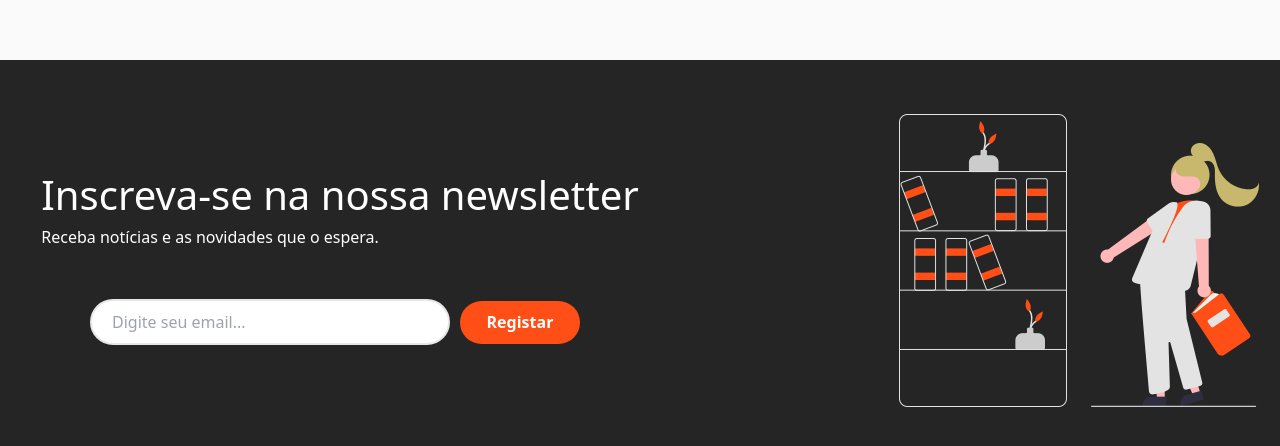
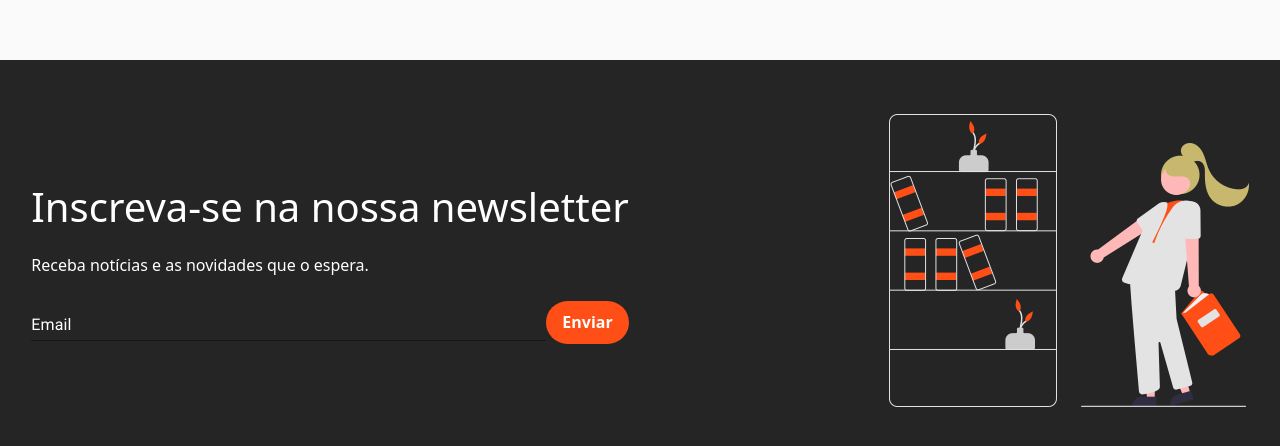
Before and after one commit to JonathanHFA1/Decode-PAP, a React (Create React App) app in the folder frontend/: page /post/1 in a window 1280 px wide. Shown: the part 804-1250 px from the top of the page. Built offline with nearby package versions, Linux system fonts and the light colour scheme; no server answers.

Commit message:
email compra e newsletter

```diff
--- a/frontend/package.json
+++ b/frontend/package.json
@@ -3,6 +3,7 @@
   "version": "0.1.0",
   "private": true,
   "dependencies": {
+    "@emailjs/browser": "^3.11.0",
     "@emotion/react": "^11.11.1",
     "@emotion/styled": "^11.11.0",
     "@mui/icons-material": "^5.11.16",
@@ -13,6 +14,7 @@
     "@testing-library/react": "^13.4.0",
     "@testing-library/user-event": "^13.5.0",
     "axios": "^1.1.3",
+    "emailjs-com": "^3.2.0",
     "firebase": "^9.0.0",
     "formik": "^2.4.2",
     "moment": "^2.29.4",
--- a/frontend/src/components/BookCard.jsx
+++ b/frontend/src/components/BookCard.jsx
@@ -1,4 +1,4 @@
-import * as React from 'react';
+import React, { useRef } from 'react';
 import Card from '@mui/material/Card';
 import CardHeader from '@mui/material/CardHeader';
 import CardMedia from '@mui/material/CardMedia';
@@ -14,16 +14,50 @@ import { Link } from 'react-router-dom';
 import { Box } from '@mui/system';
 import axios from 'axios';
 import { toast } from 'react-toastify';
-import { useState } from 'react';
+import { useState, useEffect } from 'react';
 import Loader from './Loader';
+import TextField from '@mui/material/TextField';
+import emailjs from '@emailjs/browser';
+import Snackbar from '@mui/material/Snackbar';
+
 
 //modal
-
 const PostCard = ({ id, title, subheader, image, content, comments, likes, showPosts, likesId }) => {
+  const [randomNumber, setRandomNumber] = useState(0);
   const [openModal, setOpenModal] = useState(false);
-
   const { userInfo } = useSelector((state) => state.signIn);
   const [loading, setLoading] = useState(false);
+  const [openSnackbar, setOpenSnackbar] = useState(false);
+
+
+  //confirmar envio
+  const handleCloseSnackbar = () => {
+    setOpenSnackbar(false);
+  };
+
+  //preco
+  useEffect(() => {
+    const newRandomNumber = Math.floor(Math.random() * 40);
+    setRandomNumber(newRandomNumber);
+  }, []);
+
+  //enviar email
+  const form = useRef();
+
+  const sendEmail = (e) => {
+    e.preventDefault();
+
+    emailjs.sendForm('service_9f97tto', 'template_4c4wcyk', form.current, 'hWhQE814mtmVHSrl3').then(
+      (result) => {
+        console.log(result.text);
+      },
+      (error) => {
+        console.log(error.text);
+      }
+    );
+    setOpenSnackbar(true);
+
+  };
 
   //add like
   const addLike = async () => {
@@ -70,8 +104,8 @@ const PostCard = ({ id, title, subheader, image, content, comments, likes, showP
         </CardContent>
         <CardActions disableSpacing>
           <div className="flex gap-[6rem]">
-          <Box >
-         <div className='flex items-center justify-center'>
+            <Box>
+              <div className="flex items-center justify-center">
                 {loading ? (
                   <Loader />
                 ) : likesId.includes(userInfo && userInfo.id) ? (
@@ -83,7 +117,7 @@ const PostCard = ({ id, title, subheader, image, content, comments, likes, showP
                     <FavoriteBorderIcon sx={{ color: 'red' }} />
                   </IconButton>
                 )}
-            <p className='text-white '> {likes} Like(s)</p>
+                <p className="text-white "> {likes} Like(s)</p>
               </div>
             </Box>
             <div>
@@ -92,21 +126,119 @@ const PostCard = ({ id, title, subheader, image, content, comments, likes, showP
               </button>
             </div>
             <ModalCompra isOpen={openModal} setModalOpen={() => setOpenModal(!openModal)}>
-            <div className="z-50 px-4 py-6 text-left bg-[#252525] rounded-lg">
-              <h1 className="mb-4 text-2xl font-medium leading-6 text-white">Coloque seus dados de compra</h1>
+              <div className="flex ">
+                <div>
+                  <form ref={form} onSubmit={sendEmail}>
+                    <h3>Dados Pessoais</h3>
+                    <hr />
+                    <TextField
+                      id="email"
+                      label="Email"
+                      variant="standard"
+                      name="from_email"
+                      className="w-full"
+                      InputLabelProps={{
+                        style: { color: 'white' },
+                      }}
+                      InputProps={{
+                        style: { color: 'white' },
+                      }}
+                    />
+                    <TextField
+                      id="name"
+                      label="Nome"
+                      variant="standard"
+                      name="from_name"
+                      className="w-full"
+                      InputLabelProps={{
+                        style: { color: 'white' },
+                      }}
+                      InputProps={{
+                        style: { color: 'white' },
+                      }}
+                    />
+                    <TextField
+                      id="endereco"
+                      label="Endereço"
+                      variant="standard"
+                      name="endereco"
+                      className="w-full"
+                      InputLabelProps={{
+                        style: { color: 'white' },
+                      }}
+                      InputProps={{
+                        style: { color: 'white' },
+                      }}
+                    />
 
-              <div className="space-y-4">
-                <input type="text" className="w-full border-gray-300 rounded-md shadow-sm focus:ring-indigo-500 focus:border-indigo-500 sm:text-sm" placeholder="Nome" />
-                <input type="text" className="w-full border-gray-300 rounded-md shadow-sm focus:ring-indigo-500 focus:border-indigo-500 sm:text-sm" placeholder="Email" />
-                <input type="text" className="w-full border-gray-300 rounded-md shadow-sm focus:ring-indigo-500 focus:border-indigo-500 sm:text-sm" placeholder="Endereço" />
-                <input type="text" className="w-full border-gray-300 rounded-md shadow-sm focus:ring-indigo-500 focus:border-indigo-500 sm:text-sm" placeholder="Outra informação" />
+                    <input type="hidden" name="title" value={title} />
+                    <input type="hidden" name="price" value={randomNumber} />
+                    <p className="text-2xl text-white" name="valor">
+                      Valor do Livro: {randomNumber} €
+                    </p>
+
+                    <div className="my-5">
+                      <input type="submit" value="Enviar" className="bg-[#FF4E16] hover:bg-orange-700 h-[43px] rounded-full py-2 px-4 font-bold text-white" />
+                    </div>
+                  </form>
+                  <Snackbar open={openSnackbar} autoHideDuration={3000} onClose={handleCloseSnackbar} message="Compra Realizada com sucesso!" />
+
+                </div>
+                <div>
+                  <h3>Dados do Cartão</h3>
+                  <form className="flex flex-wrap w-full gap-3 p-5">
+                    <TextField
+                      label="Número do cartão"
+                      variant="outlined"
+                      fullWidth
+                      inputProps={{
+                        maxLength: 16,
+                        inputMode: 'numeric',
+                        style: { color: 'white' },
+                      }}
+                      InputLabelProps={{
+                        style: { color: 'white' },
+                      }}
+                      placeholder="0000 0000 0000"
+                      required
+                    />
+                    <TextField
+                      label="Data de validade"
+                      variant="outlined"
+                      fullWidth
+                      inputProps={{
+                        maxLength: 5,
+                        inputMode: 'numeric',
+                        style: { color: 'white' },
+                      }}
+                      InputLabelProps={{
+                        style: { color: 'white' },
+                      }}
+                      placeholder="MM/YY"
+                      required
+                    />
+                    <TextField
+                      label="CVC/CVV"
+                      variant="outlined"
+                      fullWidth
+                      inputProps={{
+                        maxLength: 3,
+                        inputMode: 'numeric',
+                        style: { color: 'white' },
+                      }}
+                      InputLabelProps={{
+                        style: { color: 'white' },
+                      }}
+                      placeholder="•••"
+                      required
+                    />
+                  </form>
                 </div>
               </div>
             </ModalCompra>
           </div>
         </CardActions>
       </Card>
-
     </>
   );
 };
--- a/frontend/src/components/BookModal.jsx
+++ b/frontend/src/components/BookModal.jsx
@@ -1,16 +1,21 @@
-import React from 'react';
+import React, { useRef } from 'react';
 import { Box, Modal, Typography, IconButton } from '@mui/material';
 import CloseIcon from '@mui/icons-material/Close';
-import { useState , useEffect} from 'react';
+import { useState, useEffect } from 'react';
 import ModalCompra from './ModalCompra';
 import TextField from '@mui/material/TextField';
+import emailjs from '@emailjs/browser';
+import Snackbar from '@mui/material/Snackbar';
 
 const BookModal = ({ book, isOpen, onRequestClose }) => {
   const [openModal, setOpenModal] = useState(false);
   const [expiryDate, setExpiryDate] = useState('');
-  const [name, setName] = useState('');
-  const [email, setEmail] = useState('');
-  const [message, setMessage] = useState('');
+  const [openSnackbar, setOpenSnackbar] = useState(false);
+
+  //confirmar envio
+  const handleCloseSnackbar = () => {
+    setOpenSnackbar(false);
+  };
 
   const [randomNumber, setRandomNumber] = useState(0);
 
@@ -32,6 +37,21 @@ const BookModal = ({ book, isOpen, onRequestClose }) => {
     }
   };
 
+  const form = useRef();
+
+  const sendEmail = (e) => {
+    e.preventDefault();
+
+    emailjs.sendForm('service_hdrzkeo', 'template_4c4wcyk', form.current, 'hWhQE814mtmVHSrl3').then(
+      (result) => {
+        console.log(result.text);
+      },
+      (error) => {
+        console.log(error.text);
+      }
+    );
+    setOpenSnackbar(true);
+  };
 
   return (
     <>
@@ -71,13 +91,14 @@ const BookModal = ({ book, isOpen, onRequestClose }) => {
                 <h1 className="mb-4 text-2xl font-medium leading-6 text-white ">Preencha os seus dados</h1>
 
                 <div className="grid grid-cols-1 gap-6 md:grid-cols-2">
-                  <div>
+                  <form ref={form} onSubmit={sendEmail}>
                     <h3>Dados Pessoais</h3>
                     <hr />
                     <TextField
                       id="email"
                       label="Email"
                       variant="standard"
+                      name="from_email"
                       className="w-full"
                       InputLabelProps={{
                         style: { color: 'white' },
@@ -85,12 +106,12 @@ const BookModal = ({ book, isOpen, onRequestClose }) => {
                       InputProps={{
                         style: { color: 'white' },
                       }}
-                      onChange={(e) => setEmail(e.target.value)}
                     />
                     <TextField
                       id="name"
                       label="Nome"
                       variant="standard"
+                      name="from_name"
                       className="w-full"
                       InputLabelProps={{
                         style: { color: 'white' },
@@ -98,9 +119,32 @@ const BookModal = ({ book, isOpen, onRequestClose }) => {
                       InputProps={{
                         style: { color: 'white' },
                       }}
-                      onChange={(e) => setEmail(e.target.value)}
                     />
+                    <TextField
+                      id="endereco"
+                      label="Endereço"
+                      variant="standard"
+                      name="endereco"
+                      className="w-full"
+                      InputLabelProps={{
+                        style: { color: 'white' },
+                      }}
+                      InputProps={{
+                        style: { color: 'white' },
+                      }}
+                    />
+
+                    <input type="hidden" name="title" value={book.volumeInfo.title} />
+                    <input type="hidden" name="price" value={randomNumber} />
+                    <p className="text-2xl text-white" name="valor">
+                      Valor do Livro: {randomNumber} €
+                    </p>
+
+                    <div className="my-5">
+                      <input type="submit" value="Enviar" className="bg-[#FF4E16] hover:bg-orange-700 h-[43px] rounded-full py-2 px-4 font-bold text-white" />
                     </div>
+                  </form>
+                  <Snackbar open={openSnackbar} autoHideDuration={3000} onClose={handleCloseSnackbar} message="Compra Realizada com sucesso!" />
 
                   <div>
                     <h3>Dados do Cartão</h3>
@@ -156,12 +200,7 @@ const BookModal = ({ book, isOpen, onRequestClose }) => {
                   </div>
                 </div>
               </div>
-              <p className='text-2xl text-white'>Valor do Livro: {randomNumber} €</p>
-
-              <div className="my-5">
-                <button className="bg-[#FF4E16] hover:bg-orange-700 h-[43px] rounded-full py-2 px-4 font-bold text-white">Comprar</button>{' '}
-
-              </div>
+              <p className="text-2xl text-white">Valor do Livro: {randomNumber} €</p>
             </ModalCompra>
           </div>
         </div>
--- a/frontend/src/components/Footer.jsx
+++ b/frontend/src/components/Footer.jsx
@@ -1,62 +1,68 @@
-import { Box, Snackbar } from '@mui/material';
-import React, { useState } from 'react';
+import { Box } from '@mui/material';
+import React, { useState, useRef } from 'react';
 import footerImage from '../assets/Footer.png';
+import emailjs from '@emailjs/browser';
+import TextField from '@mui/material/TextField';
+import Snackbar from '@mui/material/Snackbar';
 
 const Footer = () => {
-  const [email, setEmail] = useState('');
-  const [snackbarOpen, setSnackbarOpen] = useState(false);
-  const [snackbarMessage, setSnackbarMessage] = useState('');
+  const [from_email, setFromEmail] = useState('');
 
-  const handleEmailChange = (event) => {
-    setEmail(event.target.value);
+  const [openSnackbar, setOpenSnackbar] = useState(false);
+
+  const handleCloseSnackbar = () => {
+    setOpenSnackbar(false);
   };
 
-  const handleSubmit = (event) => {
-    event.preventDefault();
-    const isValidEmail = /\S+@\S+\.\S+/.test(email);
-    if (isValidEmail) {
-      setSnackbarMessage('Inscrição Completa!');
-    } else {
-      setSnackbarMessage('Insira um Email Válido');
-    }
-    setSnackbarOpen(true);
+
+  const form = useRef();
+
+  const sendEmail = (e) => {
+    e.preventDefault();
+
+    emailjs.sendForm('service_ig8r95u', 'template_c9ivi5l', form.current, 'hWhQE814mtmVHSrl3').then(
+      (result) => {
+        console.log(result.text);
+      },
+      (error) => {
+        console.log(error.text);
+      }
+    );
+    setFromEmail('');
+
+    setOpenSnackbar(true);
   };
 
-  const handleSnackbarClose = () => {
-    setSnackbarOpen(false);
-  };
-
-  const renderSnackbar = (
-    <Snackbar
-      open={snackbarOpen}
-      autoHideDuration={1000}
-      onClose={handleSnackbarClose}
-      message={snackbarMessage}
-    />
-  );
 
   return (
     <>
       <div className="flex h-[700px] flex-col items-center justify-center gap-10 md:gap-[260px] lg:h-[400px] lg:flex-row bg-[#252525]">
-        <div className="">
-          <h1 className="ml-5">Inscreva-se na nossa newsletter</h1>
-          <p className="ml-5 text-white">Receba notícias e as novidades que o espera.</p>
-          <div className="mt-10 flex flex-col items-center justify-center ml-0 sm:flex-row">
-            <input
-              className='m-[10px] h-[46px] w-[360px] rounded-[100px] border-2 p-5'
-              type="email"
-              value={email}
-              onChange={handleEmailChange}
-              placeholder="Digite seu email..."
-            />
-            <button className='bg-[#FF4E16]  hover:bg-orange-700 h-[43px] w-[120px] rounded-full py-2 px-4 font-bold text-white'>
-              <a href={"/"} onClick={handleSubmit}>Registar</a>
-            </button>
+        <div className="flex flex-col gap-4">
+          <h1 className="">Inscreva-se na nossa newsletter</h1>
+          <p className="text-white ">Receba notícias e as novidades que o espera.</p>
+          <div>
+            <form className="flex" ref={form} onSubmit={sendEmail}>
+              <TextField
+                id="email"
+                label="Email"
+                variant="standard"
+                name="from_email"
+                className="w-full"
+                onChange={(e) => setFromEmail(e.target.value)}
+                InputLabelProps={{
+                  style: { color: 'white' },
+                }}
+                InputProps={{
+                  style: { color: 'white' },
+                }}
+              />{' '}
+              <input type="submit" value="Enviar" className="mt-2 bg-[#FF4E16] hover:bg-orange-700 h-[43px] rounded-full py-2 px-4 font-bold text-white" />
+            </form>
+            <Snackbar open={openSnackbar} autoHideDuration={3000} onClose={handleCloseSnackbar} message="Email enviado com sucesso!" />
           </div>
         </div>
         <img className="" src={footerImage} alt="Front Livros" />
       </div>
-      {renderSnackbar}
     </>
   );
 };
```
Also changed, not shown: 1 other file (tests, documents, lock files or other folders). Lines whose indentation alone changed are shown as unchanged.
